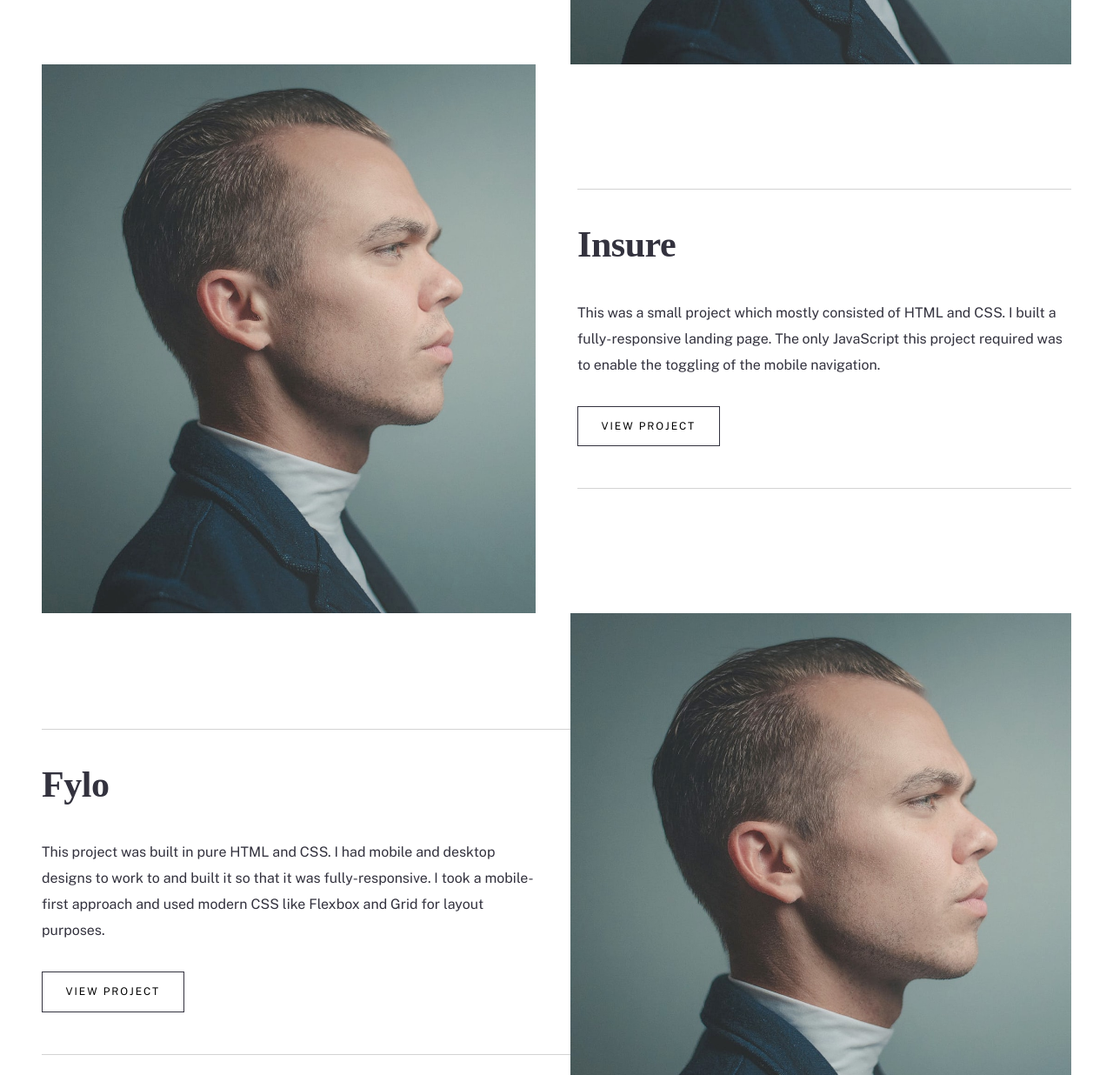
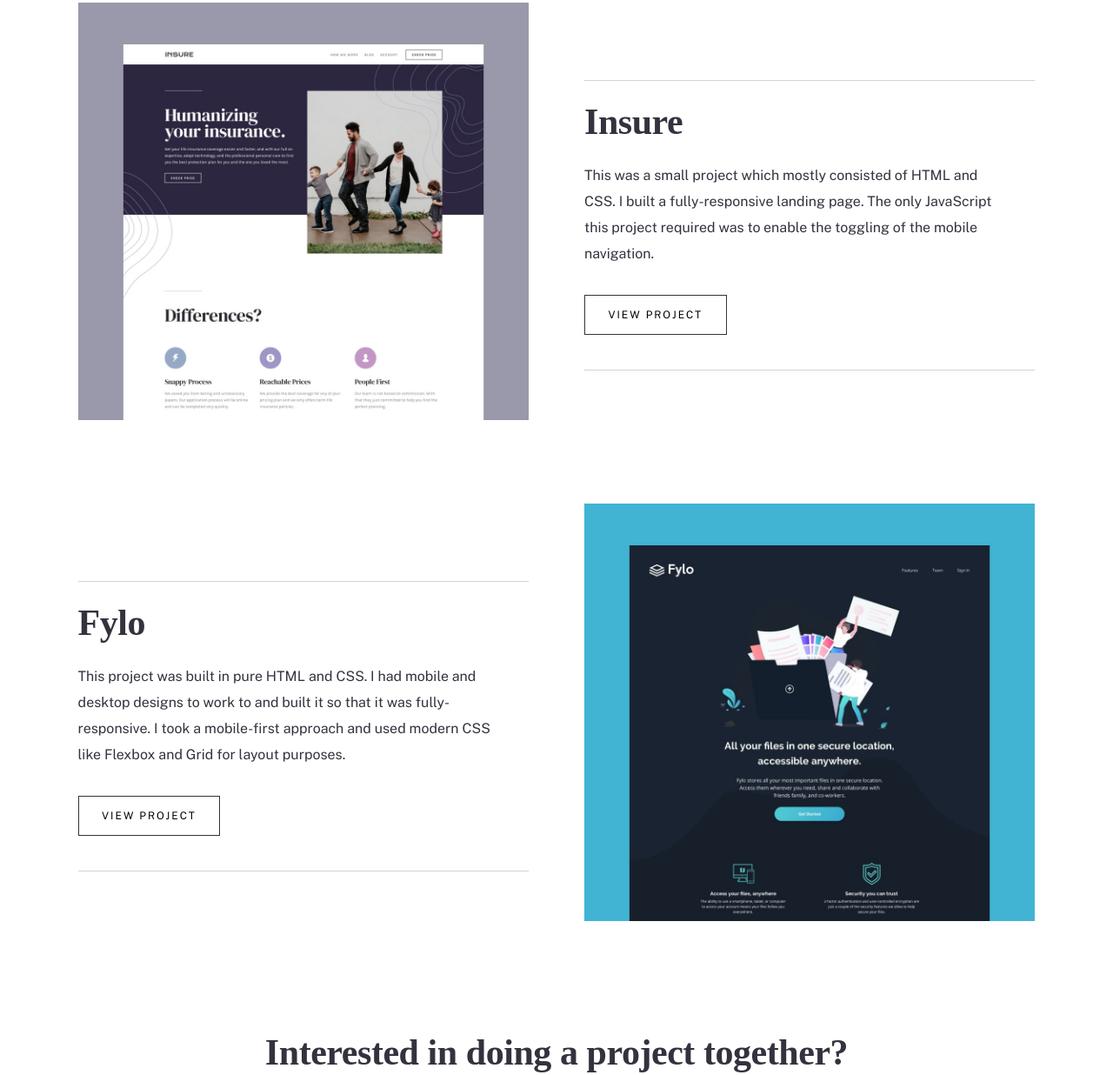
Before and after one commit to sazbot/portfolio-website, a plain HTML site: page pages/portfolio.html in a window 1280 px wide. Shown: the part 1293-2529 px from the top of the page at 87% size. Drawn offline with nearby package versions, Linux system fonts and the light colour scheme; a web font is replaced by a local one.

Commit message:
complete tablet styling for portfolio page

```diff
--- a/index.css
+++ b/index.css
@@ -146,7 +146,7 @@ a:active {
 }
 
 .container {
-  padding-inline: 3rem;
+  padding-inline: clamp(3rem, 7vw, 7rem);
   margin-inline: auto;
   max-width: 80rem;
 }
@@ -583,17 +583,49 @@ a:active {
 }
 
 /* Portfolio page */
+#projects-section > *:where(:not(:first-child)) {
+  margin-top: 3.5rem;
+}
+
+#projects-section .image-container {
+  padding-bottom: 2rem;
+}
+
+#projects-section .article-title {
+  padding-block: 1.5rem;
+}
+
+#projects-section .article-info {
+  padding-bottom: 1.5rem;
+}
 
 @media (min-width: 46rem) {
   #portfolio-page .article-content {
     align-items: center;
   }
 
+  #projects-section:first-child {
+    margin-top: 5rem;
+  }
+
+  #projects-section > *:where(:not(:last-child)) {
+    margin-bottom: 4rem;
+  }
+
+  #projects-section .article-text {
+    max-width: 50ch;
+  }
+
+  #project-one > .article-info,
+  #project-three > .article-info {
+    margin-left: 4rem;
+  }
+
   #project-two > .article-info,
   #project-four > .article-info {
     order: 0;
     margin-left: 0;
-    padding-right: 2rem;
+    margin-right: 4rem;
   }
 
   #project-two > .image-container,
--- a/pages/portfolio.html
+++ b/pages/portfolio.html
@@ -93,7 +93,7 @@
                 <source
                   media="(min-width: 67rem)"
                   srcset="
-                    ../images/homepage/desktop/image-homepage-profile@2x.jpg
+                    ../images/portfolio/desktop/image-portfolio-manage.jpg
                   "
                 />
                 <source
@@ -140,7 +140,7 @@
                 <source
                   media="(min-width: 67rem)"
                   srcset="
-                    ../images/homepage/desktop/image-homepage-profile@2x.jpg
+                    ../images/portfolio/desktop/image-portfolio-bookmark@2x.jpg
                   "
                 />
                 <source
@@ -187,7 +187,7 @@
                 <source
                   media="(min-width: 67rem)"
                   srcset="
-                    ../images/homepage/desktop/image-homepage-profile@2x.jpg
+                    ../images/portfolio/desktop/image-portfolio-insure@2x.jpg
                   "
                 />
                 <source
@@ -234,7 +234,7 @@
                 <source
                   media="(min-width: 67rem)"
                   srcset="
-                    ../images/homepage/desktop/image-homepage-profile@2x.jpg
+                    ../images/portfolio/desktop/image-portfolio-fylo@2x.jpg
                   "
                 />
                 <source
@@ -309,14 +309,14 @@
               >
                 <li>
                   <a
-                    class="active fs-300 uppercase letter-spacing-5"
+                    class="fs-300 uppercase letter-spacing-5"
                     href="../index.html"
                     >Home</a
                   >
                 </li>
                 <li>
                   <a
-                    class="uppercase fs-300 letter-spacing-5"
+                    class="active uppercase fs-300 letter-spacing-5"
                     href="./portfolio.html"
                     >Portfolio</a
                   >
```
